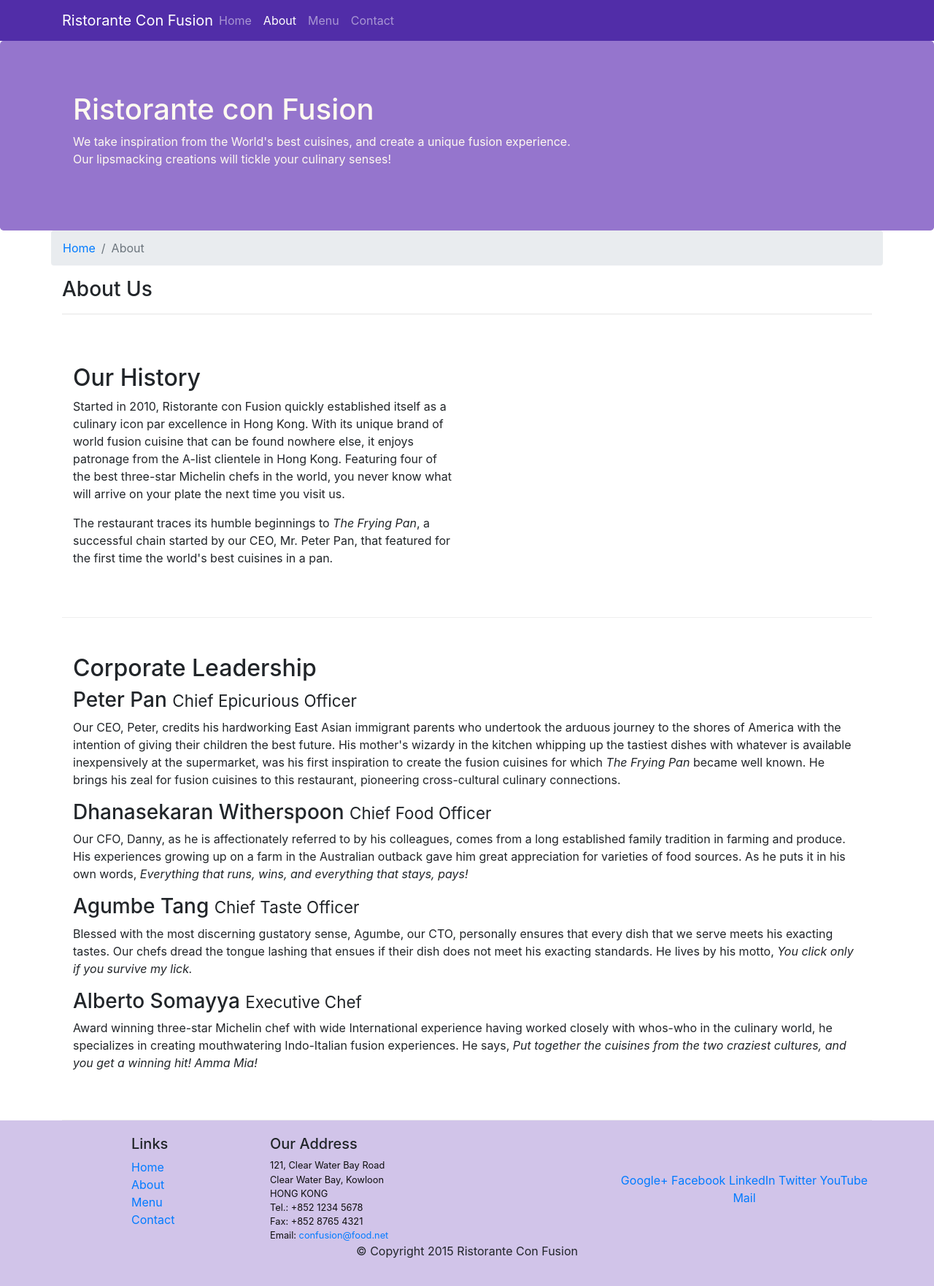
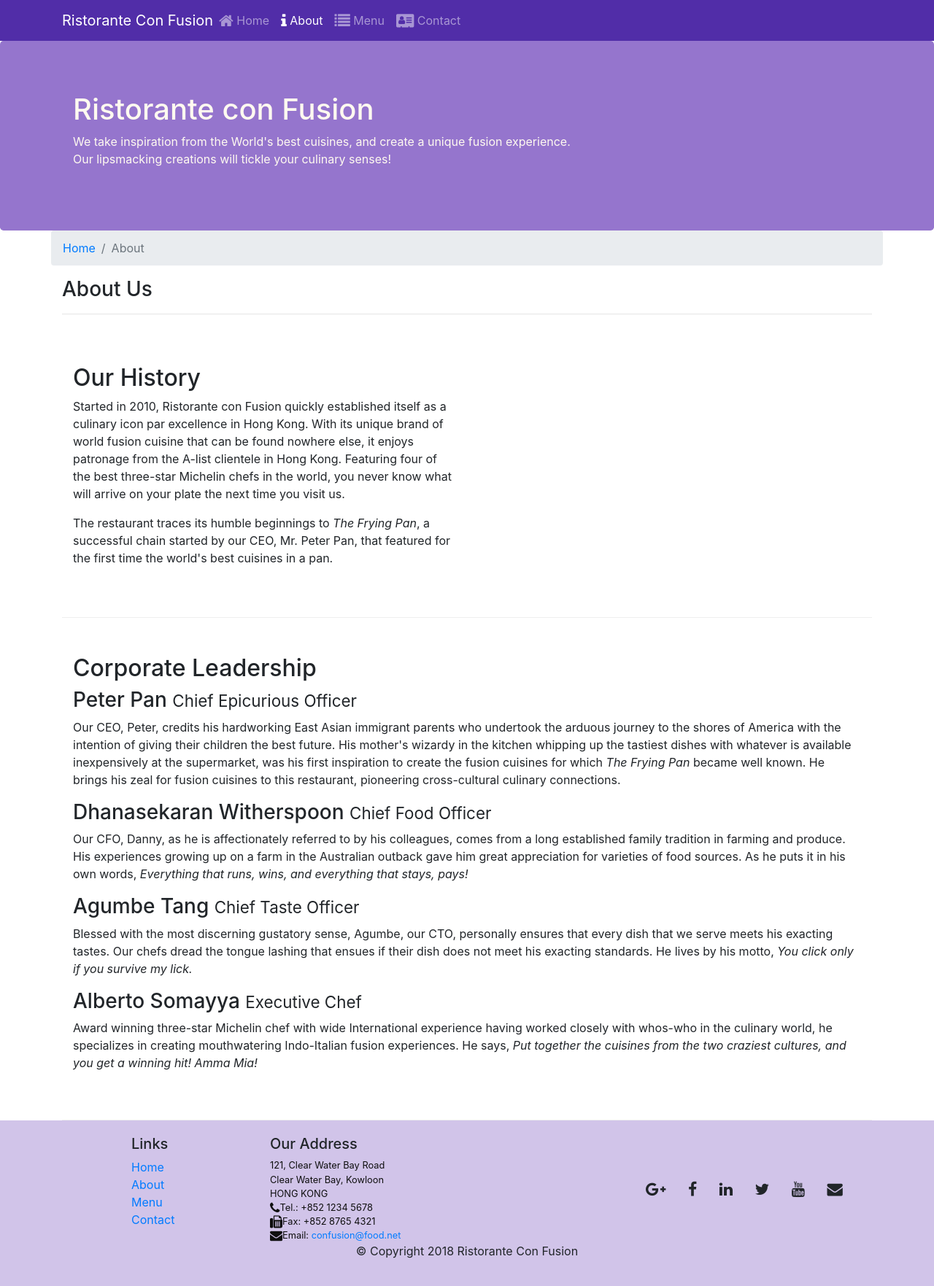
Before and after one commit to akashprasher/camo-git-bootstrap, a website: page aboutus.html in a window 1280 px wide. Shown: the whole page at 73% size. Drawn offline with nearby package versions, Linux system fonts and the light colour scheme.

Commit message:
adding icons

```diff
--- a/aboutus.html
+++ b/aboutus.html
@@ -10,6 +10,8 @@
 
     <!-- path to bootstrap CSS -->
     <link rel="stylesheet" href="./node_modules/bootstrap/dist/css/bootstrap.min.css">
+    <!-- Font-Awesome -->
+    <link rel="stylesheet" href="./node_modules/font-awesome/css/font-awesome.min.css">
     <!-- custom CSS -->
     <link rel="stylesheet" href="./css/styles.css">
 
@@ -26,10 +28,10 @@
             <a class="navbar-brand mr-auto" href="./index.html">Ristorante Con Fusion</a>
             <div class="collapse navbar-collapse" id="Navbar">
                 <ul class="navbar-nav mr-auto">
-                    <li class="nav-item"><a class="nav-link" href="./index.html">Home</a></li>
-                    <li class="nav-item active"><a class="nav-link" href="./aboutus.html">About</a></li>
-                    <li class="nav-item"><a class="nav-link" href="#">Menu</a></li>
-                    <li class="nav-item"><a class="nav-link" href="#">Contact</a></li>
+                    <li class="nav-item"><a class="nav-link" href="./index.html"><span class="fa fa-home fa-lg"></span> Home</a></li>
+                    <li class="nav-item active"><a class="nav-link" href="./aboutus.html"><span class="fa fa-info fa-lg"></span> About</a></li>
+                    <li class="nav-item"><a class="nav-link" href="#"><span class="fa fa-list fa-lg"></span> Menu</a></li>
+                    <li class="nav-item"><a class="nav-link" href="#"><span class="fa fa-address-card fa-lg"></span> Contact</a></li>
                 </ul>
             </div>
         </div>
@@ -90,40 +92,40 @@
     <footer class="footer">
         <div class="container">
             <div class="row">
-                <div class="col-5 offset-1 col-sm-2">
+                <div class="col-4 offset-1 col-sm-2">
                     <h5>Links</h5>
                     <ul class="list-unstyled">
-                        <li><a href="./index.html">Home</a></li>
+                        <li><a href="#">Home</a></li>
                         <li><a href="./aboutus.html">About</a></li>
                         <li><a href="#">Menu</a></li>
                         <li><a href="#">Contact</a></li>
                     </ul>
                 </div>
-                <div class="col-6 col-sm-5">
+                <div class="col-7 col-sm-5">
                     <h5>Our Address</h5>
                     <address>
 		              121, Clear Water Bay Road<br>
 		              Clear Water Bay, Kowloon<br>
 		              HONG KONG<br>
-		              Tel.: +852 1234 5678<br>
-		              Fax: +852 8765 4321<br>
-		              Email: <a href="mailto:confusion@food.net">confusion@food.net</a>
+		              <i class="fa fa-phone fa-lg"></i>Tel.: +852 1234 5678<br>
+		              <i class="fa fa-fax fa-lg"></i>Fax: +852 8765 4321<br>
+		              <i class="fa fa-envelope fa-lg"></i>Email: <a href="mailto:confusion@food.net">confusion@food.net</a>
 		           </address>
                 </div>
-                <div class="col-sm align-self-center">
-                    <div style="text-align:center">
-                        <a href="http://google.com/+">Google+</a>
-                        <a href="http://www.facebook.com/profile.php?id=">Facebook</a>
-                        <a href="http://www.linkedin.com/in/">LinkedIn</a>
-                        <a href="http://twitter.com/">Twitter</a>
-                        <a href="http://youtube.com/">YouTube</a>
-                        <a href="mailto:">Mail</a>
+                <div class="col-12 col-sm-4 align-self-center">
+                    <div class="text-center">
+                        <a class="btn btn-social-icon btn-google" href="http://google.com/+"><i class="fa fa-google-plus fa-lg"></i></a>
+                        <a class="btn btn-social-icon btn-facebook" href="http://www.facebook.com/profile.php?id="><i class="fa fa-facebook fa-lg"></i></a>
+                        <a class="btn btn-social-icon btn-linkedin" href="http://www.linkedin.com/in/"><i class="fa fa-linkedin fa-lg"></i></a>
+                        <a class="btn btn-social-icon btn-twitter" href="http://twitter.com/"><i class="fa fa-twitter fa-lg"></i></a>
+                        <a class="btn btn-social-icon btn-youtube" href="http://youtube.com/"><i class="fa fa-youtube fa-lg"></i></a>
+                        <a class="btn btn-social-icon" href="mailto:"><i class="fa fa-envelope fa-lg"></i></a>
                     </div>
                 </div>
            </div>
            <div class="row justify-content-center">
                 <div class="col-auto">
-                    <p>© Copyright 2015 Ristorante Con Fusion</p>
+                    <p>© Copyright 2018 Ristorante Con Fusion</p>
                 </div>
            </div>
         </div>
```
Also changed, not shown: index.html (+15 -13 lines), README.md.
